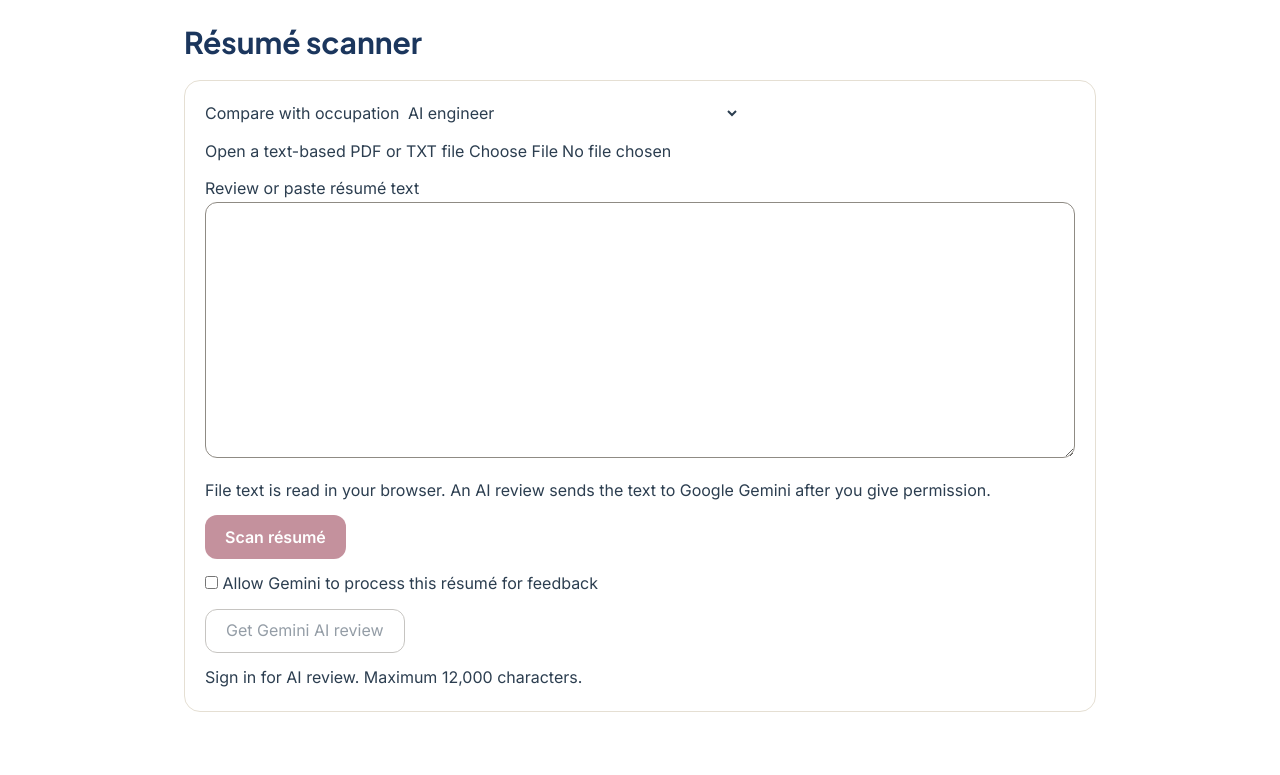
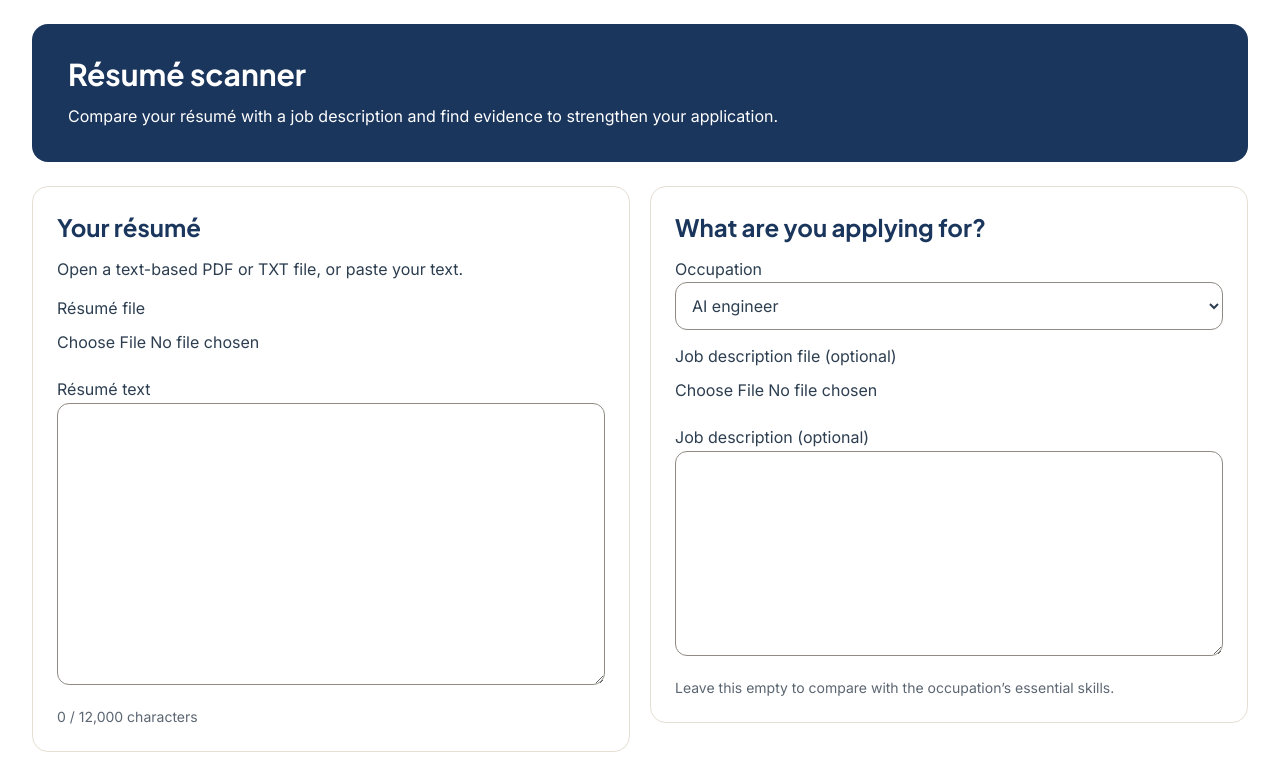
Before and after one commit to muhammadfaizsyahmimohdrohaizad-maker/DSIG-Team-Education-and-Human-Development, a Next.js app: page /careerprep/demo in a window 1280 px wide. Shown: the top 775 px of the page. Built offline with nearby package versions, Linux system fonts and the light colour scheme.

Commit message:
Compare resumes against job descriptions with grounded AI reports

```diff
--- a/components/resume-scanner.tsx
+++ b/components/resume-scanner.tsx
@@ -1,81 +1,102 @@
 "use client";
 
+import { useState } from "react";
 import { analyseResume } from "@/features/resume/actions";
-import { useState } from "react";
-import { WorkspacePage, Panel } from "@/components/workspace-page";
+import type { ResumeReport } from "@/lib/resume-report";
+import { ButtonLink, Card, HeroBand } from "@/components/ui";
 import occupations from "@/content/reference/occupations.json";
-import skills from "@/content/reference/skills.json";
-
-const catalogue = new Map(skills.map(skill => [skill.key, skill]));
 
 export default function ResumeScanner() {
-  const [ai, setAi] = useState("");
-  const [analysing, setAnalysing] = useState(false);
-  const [consent, setConsent] = useState(false);
-  const [aiError, setAiError] = useState("");
   const [code, setCode] = useState(occupations[0]!.code);
   const [text, setText] = useState("");
-  const [submitted, setSubmitted] = useState(false);
-  const [reading, setReading] = useState(false);
+  const [description, setDescription] = useState("");
+  const [resumeName, setResumeName] = useState("");
+  const [descriptionName, setDescriptionName] = useState("");
+  const [consent, setConsent] = useState(false);
+  const [busy, setBusy] = useState("");
   const [error, setError] = useState("");
+  const [report, setReport] = useState<ResumeReport | null>(null);
   const role = occupations.find(item => item.code === code)!;
-  const lines = text.split(/\r?\n/).map(line => line.trim()).filter(Boolean);
-  const results = (submitted ? role.essential_skills : []).map(key => {
-    const skill = catalogue.get(key);
-    const label = skill?.label_en ?? key;
-    const terms = [label, ...(skill?.alt_labels ?? [])];
-    const evidence = lines.find(line => terms.some(term => {
-      const escaped = term.replace(/[.*+?^${}()|[\]\\]/g, "\\$&");
-      return new RegExp("(^|[^a-z0-9+#])" + escaped + "($|[^a-z0-9+#])", "i").test(line);
-    }));
-    return { key, label, evidence };
-  });
-  async function review() {
-    setAnalysing(true);
-    setAi("");
-    setAiError("");
-    try {
-      const result = await analyseResume({text, code, consent});
-      if (result.ok) setAi(result.value);
-      else setAiError(result.error.message);
-    } catch {
-      setAiError("The request was interrupted. Your résumé is preserved. Try again.");
-    } finally {setAnalysing(false);}
-  }
-  async function load(file: File) {
-    setAi("");
-    setAiError("");
-    setSubmitted(false);
-    setError("");
-    setReading(true);
+  const matched = report?.requirements.filter(item => item.evidence) ?? [];
+  const missing = report?.requirements.filter(item => !item.evidence) ?? [];
+  const coverage = report ? Math.round(100 * matched.length / report.requirements.length) : 0;
+  function clearReport() { setReport(null); setError(""); }
+
+  async function load(file: File, destination: "resume" | "description") {
+    clearReport();
+    setBusy("Reading file…");
     try {
       if (file.size > 10 * 1024 * 1024) throw Error("Choose a file smaller than 10 MiB.");
       let extracted: string;
       if (file.name.toLowerCase().endsWith(".pdf")) {
         const bytes = new Uint8Array(await file.arrayBuffer());
         if (!new TextDecoder().decode(bytes.slice(0, 5)).startsWith("%PDF-")) throw Error("Choose a valid PDF.");
-        const {extractText} = await import("unpdf");
-        const result = await extractText(bytes, {mergePages:false});
-        extracted = result.text.join("\n");
+        const { extractText } = await import("unpdf");
+        extracted = (await extractText(bytes, {mergePages: false})).text.join(String.fromCharCode(10));
       } else if (file.name.toLowerCase().endsWith(".txt")) extracted = await file.text();
-      else throw Error("Choose a PDF or plain-text file.");
-      if (!extracted.trim()) throw Error("No readable text was found. Paste the résumé text below.");
-      if (extracted.length > 60000) throw Error("Paste up to 60,000 characters for this scan.");
-      setText(extracted);
-    } catch (e) {
-      setError(e instanceof Error ? e.message : "Could not read the file. Paste your résumé below.");
-    } finally {setReading(false);}
+      else throw Error("Choose a text-based PDF or TXT file.");
+      if (!extracted.trim()) throw Error("No readable text found. Paste the text or use a text-based PDF.");
+      if (extracted.length > 12000) throw Error("This file exceeds 12,000 characters. Paste the relevant sections below.");
+      if (destination === "resume") { setText(extracted); setResumeName(file.name); }
+      else { setDescription(extracted); setDescriptionName(file.name); }
+    } catch (e) { setError(e instanceof Error ? e.message : "Could not read this file. Paste its text below."); }
+    finally { setBusy(""); }
   }
-  return <WorkspacePage title="Résumé scanner">
-    <Panel><label>Compare with occupation <select disabled={analysing || reading} value={code} onChange={e=>{setCode(e.target.value);setSubmitted(false);setAi("");setAiError("");}}>{occupations.map(o=><option key={o.code} value={o.code}>{o.title_en}</option>)}</select></label>
-      <label>Open a text-based PDF or TXT file <input disabled={reading || analysing} type="file" accept=".pdf,.txt" onChange={e=>{const file=e.target.files?.[0];if(file)void load(file);e.target.value="";}} /></label>
-      <label className="w-full">Review or paste résumé text<textarea className="w-full rounded-button border border-control p-3" rows={9} maxLength={60000} disabled={reading || analysing} value={text} onChange={e=>{setText(e.target.value);setSubmitted(false);setError("");setAi("");setAiError("");}}/></label>
-      <p>File text is read in your browser. An AI review sends the text to Google Gemini after you give permission.</p>{error && <p role="alert">{error}</p>}
-      <button className="min-h-11 rounded-button bg-maroon px-5 font-semibold text-white disabled:opacity-50" disabled={reading || analysing || !text.trim()} onClick={()=>setSubmitted(true)}>{reading?"Reading file…":"Scan résumé"}</button>
-      <label><input type="checkbox" checked={consent} disabled={analysing} onChange={e=>setConsent(e.target.checked)}/> Allow Gemini to process this résumé for feedback</label>
-      <button className="min-h-11 rounded-button border border-control px-5 disabled:opacity-50" disabled={reading || analysing || !consent || text.trim().length < 50 || text.length > 12000} onClick={()=>void review()}>{analysing ? "Analysing with Gemini…" : "Get Gemini AI review"}</button>
-      <p>Sign in for AI review. Maximum 12,000 characters.</p>
-      {aiError && <p role="alert">{aiError}</p>}
-    </Panel>{ai && <Panel><h2>Gemini AI feedback</h2><p className="whitespace-pre-wrap">{ai}</p></Panel>}{submitted && <Panel><h2>Résumé evidence for {role.title_en}</h2><p>{results.filter(r=>r.evidence).length} of {results.length} essential skills mentioned.</p>{results.map(r=><div key={r.key}><h3>{r.label}</h3>{r.evidence?<blockquote>{r.evidence}</blockquote>:<p>No matching wording found. If you have used this skill, add a concrete example.</p>}</div>)}</Panel>}
-  </WorkspacePage>;
+
+  async function scan() {
+    clearReport();
+    if (text.trim().length < 50) { setError("Add at least 50 characters of résumé text."); return; }
+    if (!consent) { setError("Allow AI processing before starting the scan."); return; }
+    setBusy("Comparing résumé evidence…");
+    try {
+      const result = await analyseResume({text, code, consent, jobDescription: description});
+      if (result.ok) setReport(result.value);
+      else setError(result.error.message);
+    } catch { setError("The connection was interrupted. Your text is preserved. Try again."); }
+    finally { setBusy(""); }
+  }
+
+  function download() {
+    if (!report) return;
+    const content = [role.title_en, "Requirement evidence coverage: " + coverage + "%", report.summary,
+      ...report.requirements.map(item => item.requirement + String.fromCharCode(10) + (item.evidence || "No supporting quotation found.")),
+      "Suggested improvements", ...report.suggestions, "Limitations", ...report.limitations].join(String.fromCharCode(10,10));
+    const url = URL.createObjectURL(new Blob([content], {type: "text/plain;charset=utf-8"}));
+    const anchor = document.createElement("a");
+    anchor.href = url; anchor.download = "CareerPrep-resume-review.txt"; anchor.click();
+    URL.revokeObjectURL(url);
+  }
+
+  const inputClass = "w-full rounded-button border border-control bg-white p-3";
+  return <main id="main" className="mx-auto grid w-full max-w-[1280px] gap-6 px-4 pt-6 pb-24 tablet:px-8">
+    <HeroBand gap="gap-3"><h1 className="text-3xl">Résumé scanner</h1><p>Compare your résumé with a job description and find evidence to strengthen your application.</p></HeroBand>
+    <div className="grid items-start gap-5 tablet:grid-cols-2">
+      <Card as="section"><h2 className="text-2xl">Your résumé</h2><p>Open a text-based PDF or TXT file, or paste your text.</p>
+        <label>Résumé file<input className="block w-full py-2" disabled={!!busy} type="file" accept=".pdf,.txt" onChange={e=>{const f=e.target.files?.[0]; if(f) void load(f,"resume"); e.target.value="";}}/></label>
+        {resumeName && <p className="text-sm text-muted">{resumeName}</p>}
+        <label>Résumé text<textarea className={inputClass} rows={10} maxLength={12000} disabled={!!busy} value={text} onChange={e=>{setText(e.target.value);clearReport();}}/></label>
+        <p className="text-sm text-muted">{text.length.toLocaleString()} / 12,000 characters</p>
+      </Card>
+      <Card as="section"><h2 className="text-2xl">What are you applying for?</h2>
+        <label>Occupation<select className={inputClass} disabled={!!busy} value={code} onChange={e=>{setCode(e.target.value);clearReport();}}>{occupations.map(o=><option key={o.code} value={o.code}>{o.title_en}</option>)}</select></label>
+        <label>Job description file (optional)<input className="block w-full py-2" disabled={!!busy} type="file" accept=".pdf,.txt" onChange={e=>{const f=e.target.files?.[0];if(f) void load(f,"description");e.target.value="";}}/></label>
+        {descriptionName && <p className="text-sm text-muted">{descriptionName}</p>}
+        <label>Job description (optional)<textarea className={inputClass} rows={7} maxLength={12000} disabled={!!busy} value={description} onChange={e=>{setDescription(e.target.value);clearReport();}}/></label>
+        <p className="text-sm text-muted">Leave this empty to compare with the occupation’s essential skills.</p>
+      </Card>
+    </div>
+    <Card as="section"><label><input type="checkbox" disabled={!!busy} checked={consent} onChange={e=>setConsent(e.target.checked)}/> Allow Google Gemini to process these texts for this review.</label>
+      <p className="text-sm text-muted">Sign in to run AI analysis. Your uploaded files are read in your browser. The extracted texts are sent for analysis when you scan.</p>
+      <div className="flex flex-wrap gap-3"><button className="min-h-12 rounded-button bg-maroon px-6 font-bold text-white disabled:opacity-50" disabled={!!busy} onClick={()=>void scan()}>{busy || "Scan résumé"}</button><ButtonLink href="/sign-in" variant="outline">Sign in</ButtonLink></div>
+      {busy && <p role="status">{busy}</p>}{error && <p role="alert">{error}</p>}
+    </Card>
+    {report && <section aria-label="Résumé analysis" className="grid gap-5">
+      <Card><h2 className="text-2xl">Your résumé review</h2><strong className="text-3xl">{coverage}% requirement evidence coverage</strong><p>{matched.length} of {report.requirements.length} assessed requirements have a supporting résumé quotation.</p><p>{report.summary}</p><button className="min-h-11 self-start font-semibold underline" onClick={download}>Download review</button></Card>
+      <div className="grid items-start gap-5 tablet:grid-cols-2">
+        <Card><h3 className="text-xl">Matched requirements</h3>{!matched.length && <p>No supporting quotations were found.</p>}{matched.map(item=><div key={item.requirement}><h4 className="font-bold">{item.requirement}</h4><blockquote className="mt-2 border-l border-control pl-3">{item.evidence}</blockquote></div>)}</Card>
+        <Card><h3 className="text-xl">Gaps in your résumé</h3>{!missing.length && <p>Each assessed requirement has a supporting quotation.</p>}{missing.map(item=><p key={item.requirement}>{item.requirement}</p>)}<p className="text-sm text-muted">Add evidence where you have relevant experience.</p></Card>
+      </div>
+      <Card><h3 className="text-xl">Suggested improvements</h3><ul className="list-disc pl-5">{report.suggestions.map(item=><li key={item}>{item}</li>)}</ul>{report.limitations.length>0 && <><h3 className="text-xl">Limitations</h3>{report.limitations.map(item=><p key={item}>{item}</p>)}</>}</Card>
+    </section>}
+  </main>;
 }
--- a/features/resume/actions.ts
+++ b/features/resume/actions.ts
@@ -1,5 +1,6 @@
 "use server";
 
+import type { ResumeReport } from "@/lib/resume-report";
 import { resumeAiInput } from "@/lib/schemas";
 import { err, invalid, ok, type Result } from "@/lib/result";
 import { withUser } from "@/features/matches/run";
@@ -10,12 +11,13 @@ import { reviewResume } from "@/server/llm/resume";
 import occupations from "@/content/reference/occupations.json";
 import skills from "@/content/reference/skills.json";
 
-export async function analyseResume(input: unknown): Promise<Result<string>> {
+export async function analyseResume(input: unknown): Promise<Result<ResumeReport>> {
   const parsed = resumeAiInput.safeParse(input);
   if (!parsed.success) return invalid(parsed.error);
   return withUser("resume.gemini", async userId => {
     const profile = await ownProfile(userId);
     if (!profile || profile.locked) return err("FORBIDDEN", "Your account is awaiting approval.");
+    if (profile.isUnder18) return err("FORBIDDEN", "AI résumé review is available for accounts aged 18 and over.");
     if (!process.env.GEMINI_API_KEY) return err("AI_ERROR", "Gemini analysis is awaiting service configuration. Your résumé is still available.");
     const role = occupations.find(item => item.code === parsed.data.code);
     if (!role) return err("VALIDATION", "Choose an occupation from the list.");
@@ -23,7 +25,7 @@ export async function analyseResume(input: unknown): Promise<Result<string>> {
     try {
       const text = redact(parsed.data.text, [profile.fullName]);
       const labels = role.essential_skills.map(key => skills.find(skill => skill.key === key)?.label_en ?? key);
-      return ok(await reviewResume(text, role.title_en, labels));
+      return ok(await reviewResume(text, role.title_en, labels, redact(parsed.data.jobDescription, [profile.fullName])));
     } catch (e) {
       console.error("resume.gemini", e instanceof Error ? e.message : "provider failure");
       return err("AI_ERROR", "Gemini could not finish this review. Your résumé is preserved. Try again shortly.");
--- /dev/null
+++ b/lib/resume-report.ts
@@ -0,0 +1,12 @@
+import { z } from "zod";
+
+export const resumeReportSchema = z.object({
+  summary: z.string().trim().min(1).max(1200),
+  requirements: z.array(z.object({
+    requirement: z.string().trim().min(1).max(500),
+    evidence: z.string().trim().max(1000).nullable(),
+  })).min(1).max(15),
+  suggestions: z.array(z.string().trim().min(1).max(600)).max(8),
+  limitations: z.array(z.string().trim().min(1).max(500)).max(5),
+});
+export type ResumeReport = z.infer<typeof resumeReportSchema>;
--- a/lib/schemas.ts
+++ b/lib/schemas.ts
@@ -171,6 +171,7 @@ export const addCardsInput = z.object({
   aiGenerated: z.boolean(),
 });
 export const resumeAiInput = z.object({
+  jobDescription: z.string().trim().max(12000).default(""),
   text: z.string().trim().min(50, "Add at least 50 characters of résumé text.").max(12000),
   code: z.string().min(1).max(30),
   consent: z.literal(true),
```
Also changed, not shown: 2 other files (tests, documents, lock files or other folders).
